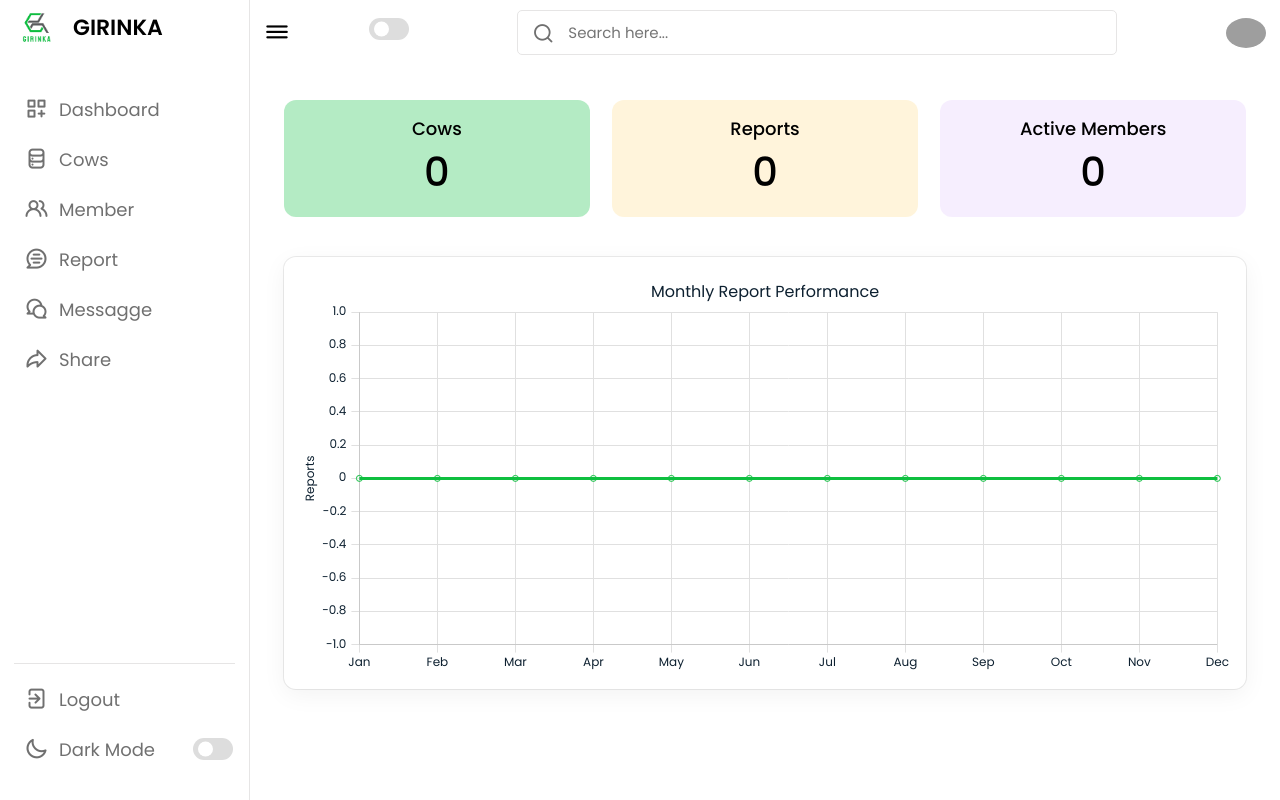
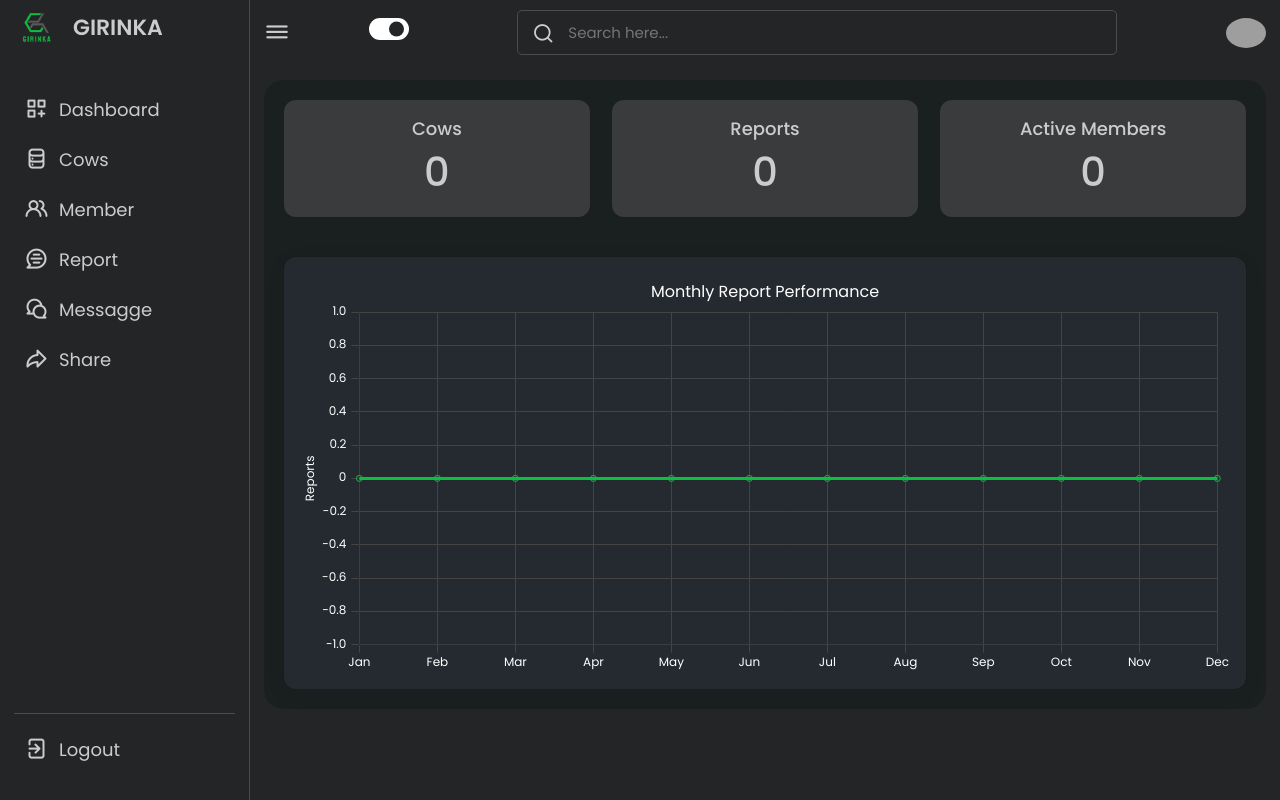
Before and after one commit to mugishaj092/girainka-system, a Django app: page /dashboard/ in a window 1280 px wide. Run offline with Django 5.2, Linux system fonts and the light colour scheme; data that the repository does not hold is empty; some libraries are stand-ins or nearby versions; grey boxes are pictures that could not be loaded.

```diff
--- a/girainka/girainka/views.py
+++ b/girainka/girainka/views.py
@@ -27,7 +27,7 @@ from cows.models import Cow
 from reports.models import Report
 import json
 
-User = get_user_model()  # Dynamically fetch the custom User model
+User = get_user_model()
 
 # Website views
 def home(request):
@@ -51,18 +51,13 @@ def signup(request):
         password = request.POST.get('password')
         confirm_password = request.POST.get('confirm_password')
         address = request.POST.get('address')
-
-        # Validate passwords
         if password != confirm_password:
             messages.error(request, "Passwords do not match!")
             return redirect('signup')
 
-        # Check if email is already registered
         if User.objects.filter(email=email).exists():
             messages.error(request, "Email is already taken!")
             return redirect('signup')
-
-        # Create user
         try:
             user = User.objects.create_user(
                 email=email,
@@ -79,7 +74,6 @@ def signup(request):
 
     return render(request, 'website/signup.html')
 
-# Dashboard view
 def dashboard(request):
     from datetime import timedelta
     from django.utils import timezone
@@ -91,14 +85,13 @@ def dashboard(request):
     thirty_days_ago = timezone.now() - timedelta(days=30)
     active_users = User.objects.filter(last_login__gte=thirty_days_ago).count()
 
-    # Monthly Report Trends (number of reports per month)
     report_trends = Report.objects.annotate(
         month=ExtractMonth('created_at')
     ).values('month').annotate(
         count=Count('id')
     ).order_by('month')
 
-    report_counts = {str(i): 0 for i in range(1, 13)}  # Initialize all months to 0
+    report_counts = {str(i): 0 for i in range(1, 13)}
     for trend in report_trends:
         report_counts[str(trend['month'])] = trend['count']
 
@@ -107,6 +100,6 @@ def dashboard(request):
         'total_cows': total_cows,
         'total_reports': total_reports,
         'active_users': active_users,
-        'report_counts': json.dumps(report_counts),  # Serialize report trends
+        'report_counts': json.dumps(report_counts),
     }
     return render(request, 'dashboard/dashboard.html', context)
--- a/girainka/static/js/script.js
+++ b/girainka/static/js/script.js
@@ -3,8 +3,7 @@ document.addEventListener("DOMContentLoaded", () => {
 
     const body = document.querySelector("body"),
         modeToggle = body.querySelector(".mode-toggle");
-
-    // Function to get colors dynamically based on mode
+    body.classList.add("dark");
     function getChartColors() {
         return body.classList.contains("dark")
             ? {
@@ -26,7 +25,7 @@ document.addEventListener("DOMContentLoaded", () => {
         const chartColors = getChartColors();
 
         if (chartInstance) {
-            chartInstance.destroy(); // Destroy existing chart instance
+            chartInstance.destroy();
         }
 
         const ctx = document.getElementById("chart");
@@ -52,7 +51,7 @@ document.addEventListener("DOMContentLoaded", () => {
                 datasets: [
                     {
                         label: "Monthly Reports",
-                        data: Object.values(reportCounts), // Use report data from backend
+                        data: Object.values(reportCounts),
                         backgroundColor: "transparent",
                         borderColor: chartColors.borderColor,
                         cubicInterpolationMode: "monotone",
@@ -100,11 +99,7 @@ document.addEventListener("DOMContentLoaded", () => {
             },
         });
     }
-
-    // Initial render of the chart
     renderChart();
-
-    // Mode toggle event
     modeToggle.addEventListener("click", () => {
         body.classList.toggle("dark");
         renderChart();
--- a/girainka/templates/dashboard/layout.html
+++ b/girainka/templates/dashboard/layout.html
@@ -51,15 +51,6 @@
                     <i class="uil uil-signout"></i>
                     <span class="link-name">Logout</span>
                 </a></li>
-                <li class="mode">
-                    <a href="#">
-                        <i class="uil uil-moon"></i>
-                        <span class="link-name">Dark Mode</span>
-                    </a>
-                    <div class="mode-toggle">
-                        <span class="switch"></span>
-                    </div>
-                </li>
             </ul>
         </div>
     </nav>
```
